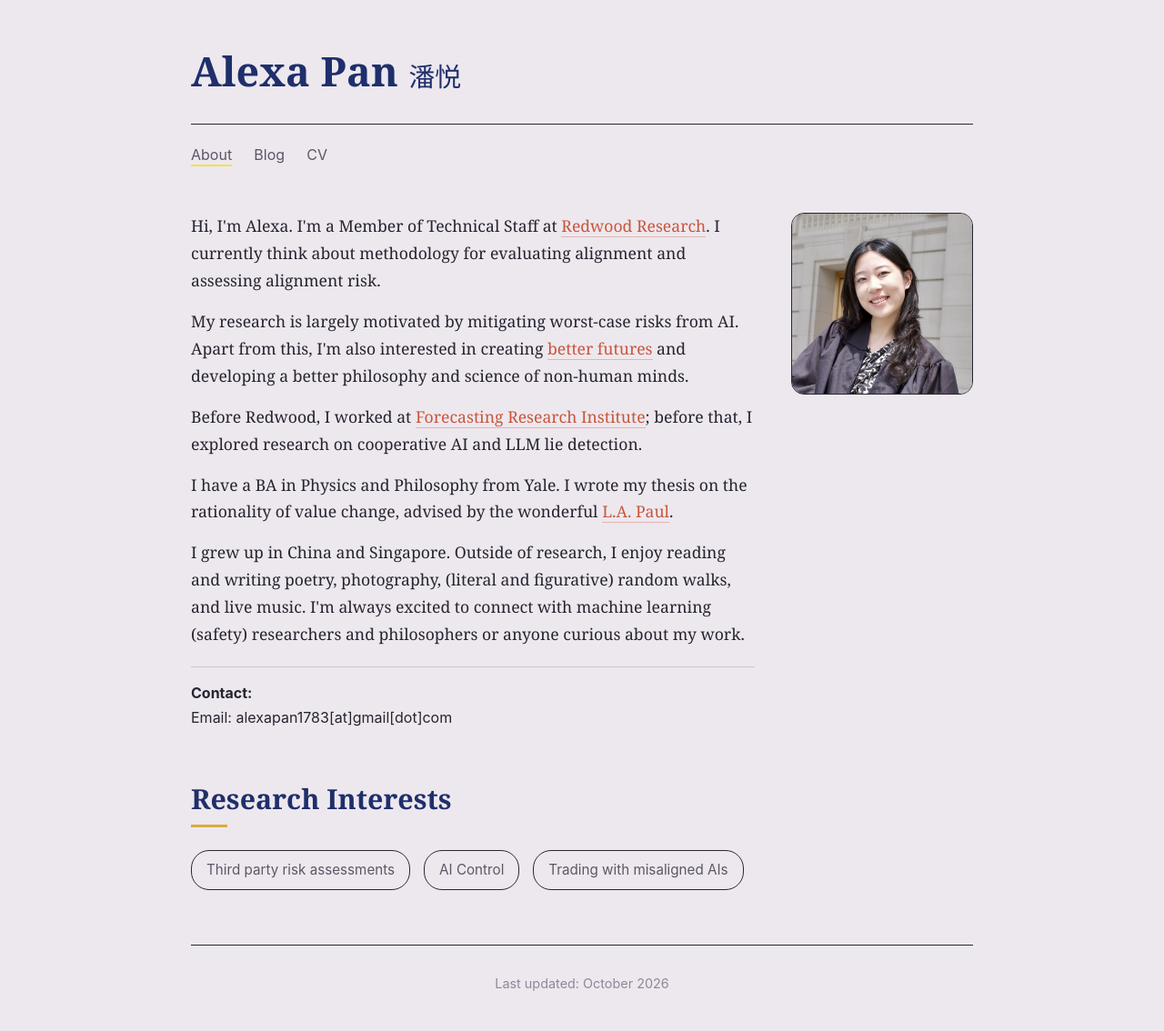
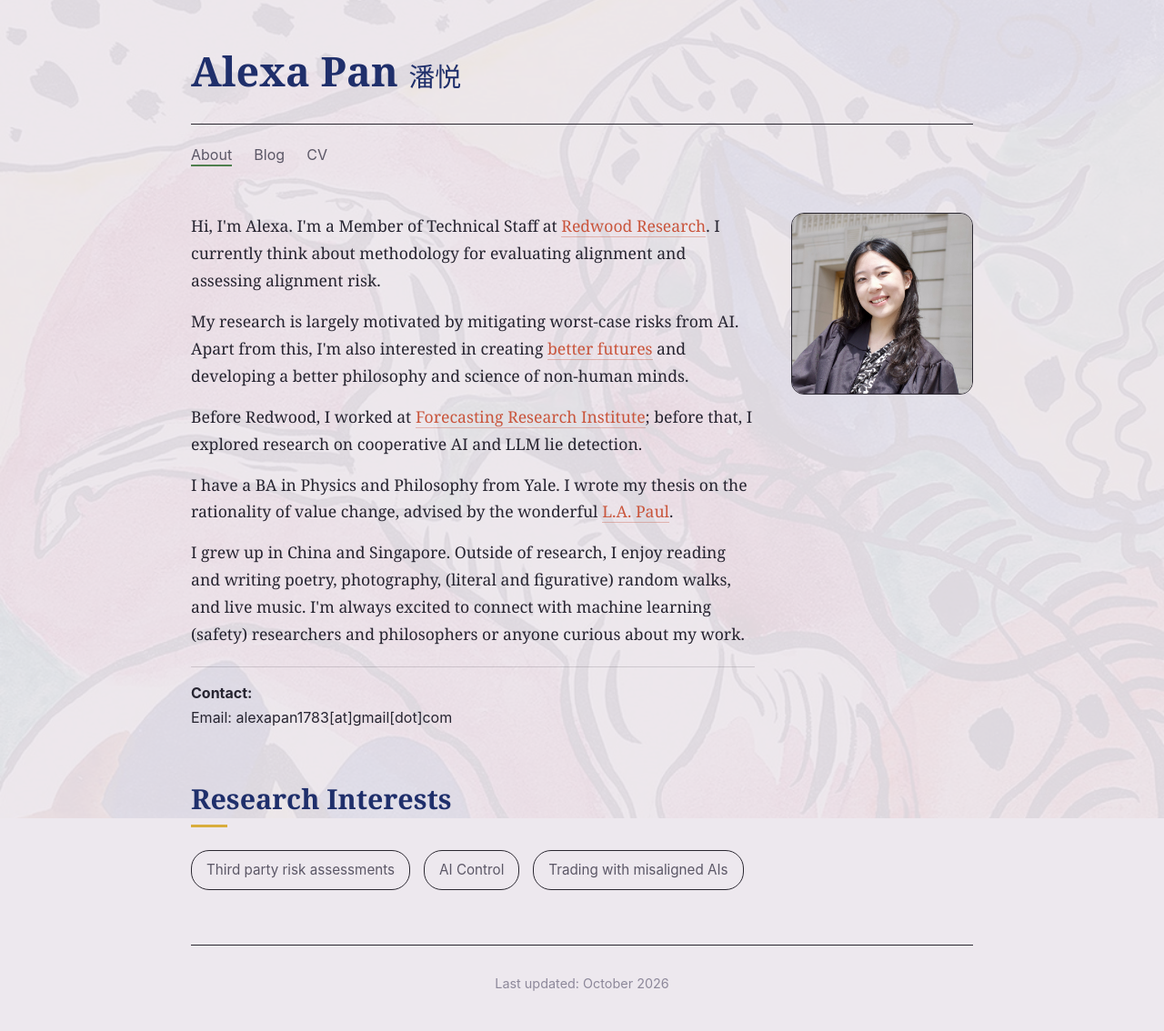
Before and after one commit to Alexa-Pan/Alexa-Pan.github.io, a Jekyll site: the page built from index.html, in a window 1280 px wide. Shown: the whole page at 91% size. Built offline with Jekyll 4.4.1, drawn with Linux system fonts in a browser that asks for light colours.

Commit message:
Fade Kandinsky's Blue Rider watercolour into the paper; green accent from af Klint
Co-Authored-By: Claude Fable 5.1 <noreply@anthropic.com>

```diff
--- a/assets/css/site.css
+++ b/assets/css/site.css
@@ -10,13 +10,27 @@
     --vermilion-deep: #a33f2a;
     --ochre: #d9ad3c;
     --ochre-pale: rgba(217, 173, 60, 0.22);
-    --lemon: #f3e24a;
+    --accent: #4f7f4e;   /* the green of the orbs in The Ten Largest */
     --powder: #a9bfd8;
     --line: #2a2730;
     --hair: rgba(38, 36, 48, 0.16);
 }
 
 /* ---------- shared ---------- */
+/* Kandinsky's Blue Rider watercolour, faded into the paper */
+body::before {
+    content: '';
+    position: fixed;
+    inset: 0;
+    z-index: -1;
+    background-image: url('/assets/images/blue-rider.jpg');
+    background-size: cover;
+    background-position: center 30%;
+    background-repeat: no-repeat;
+    opacity: 0.07;
+    pointer-events: none;
+}
+
 * {
     margin: 0;
     padding: 0;
@@ -93,7 +107,7 @@ nav a::after {
     height: 2px;
     bottom: -3px;
     left: 0;
-    background-color: var(--lemon);
+    background-color: var(--accent);
     transition: width 0.3s ease;
 }
 
```
Also changed, not shown: assets/images/blue-rider.jpg (added).
